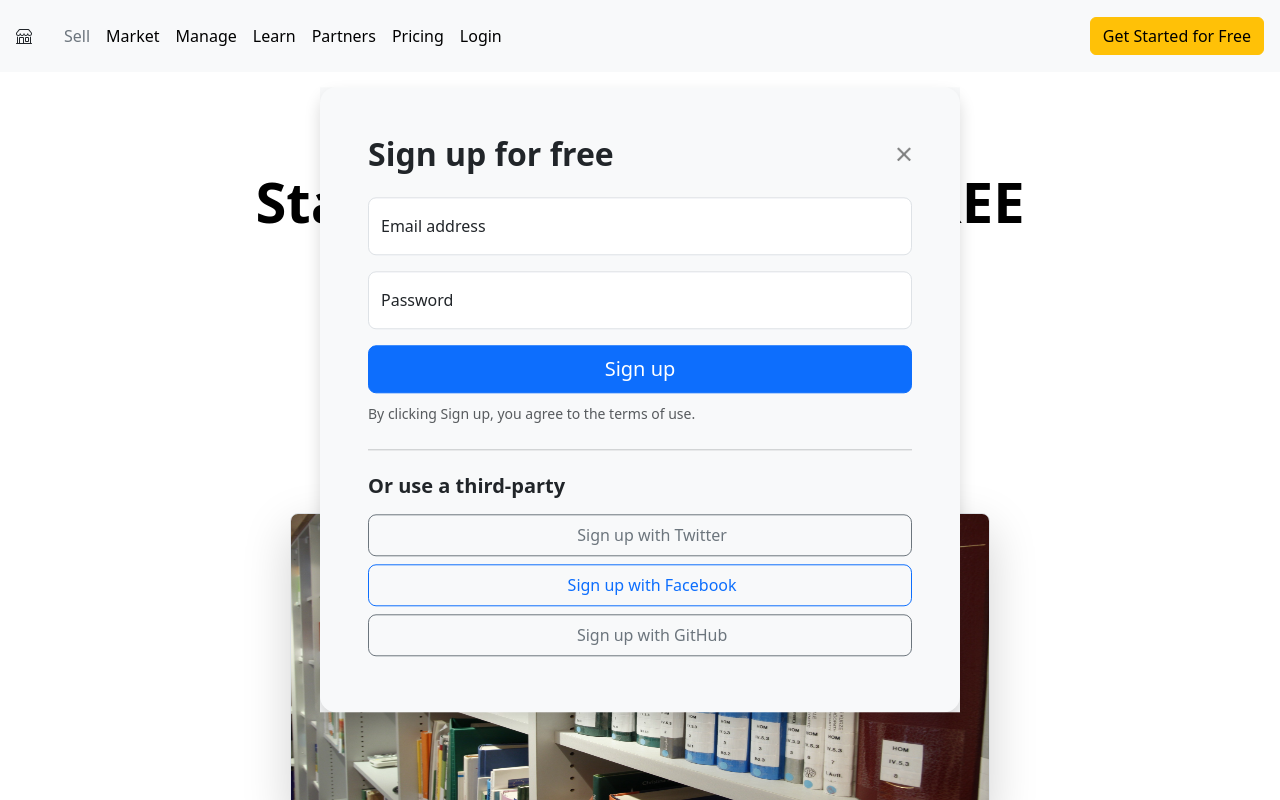
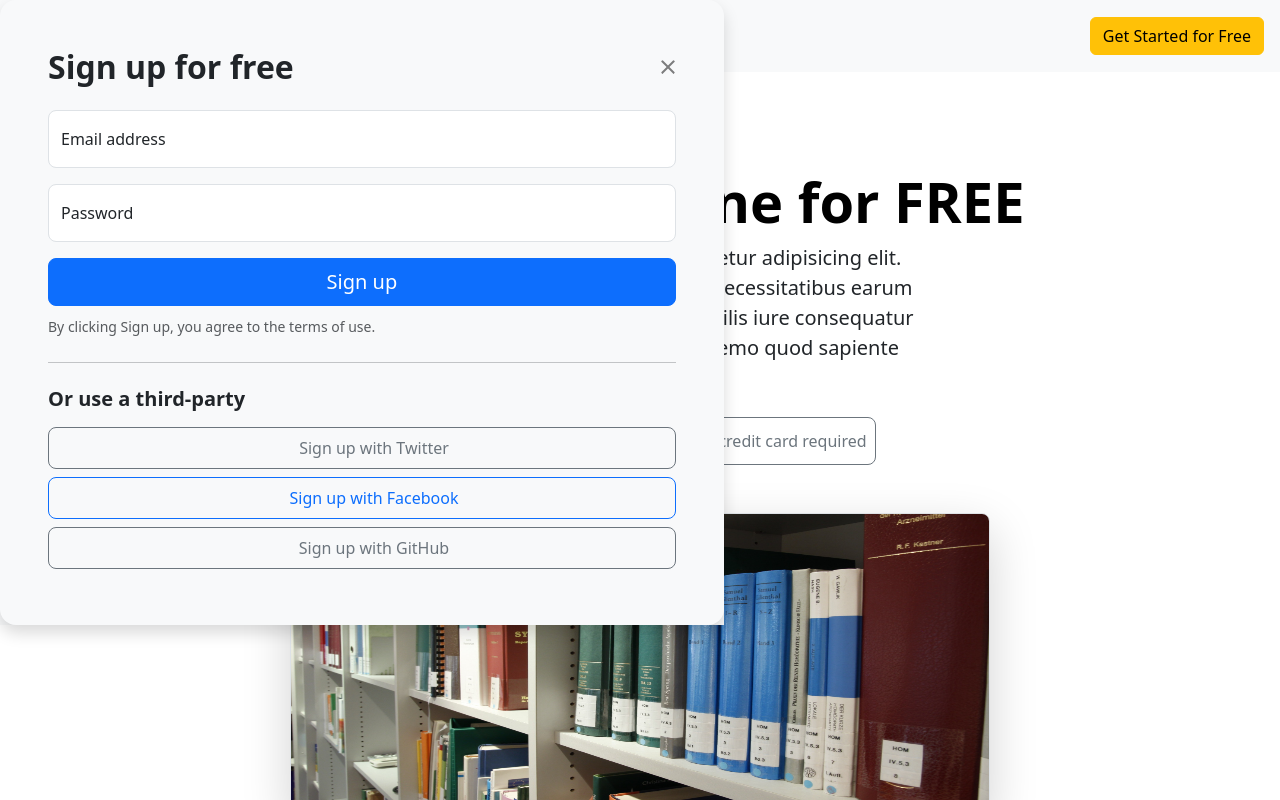
Before and after one commit to abdelrahman-2513/sell_site, a plain HTML site: page index.html in a window 1280 px wide. Both pictures are taken after a click on the link "Login". Shown: the top 800 px of the page. Drawn offline with Linux system fonts and the light colour scheme.

Commit message:
BOOTSTRAP

```diff
--- a/index.html
+++ b/index.html
@@ -38,7 +38,7 @@
                 </div>
             </div>
         </header>
-        <div class="modal-dialog d-none position-fixed bg-body-tertiary top-50 start-50 translate-middle loginForm"
+        <div class="modal-dialog d-none position-fixed bg-body-tertiary loginForm"
             role="document">
             <div class="modal-content rounded-4  shadow">
                 <div class="modal-header p-5 pb-4 border-bottom-0">
```
